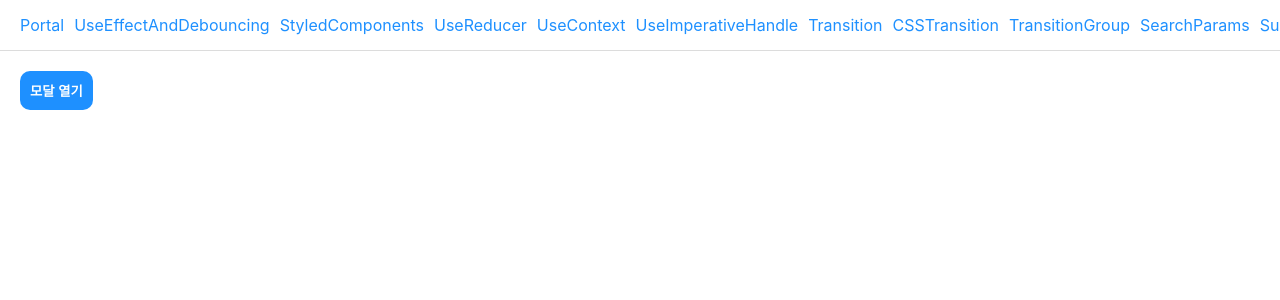
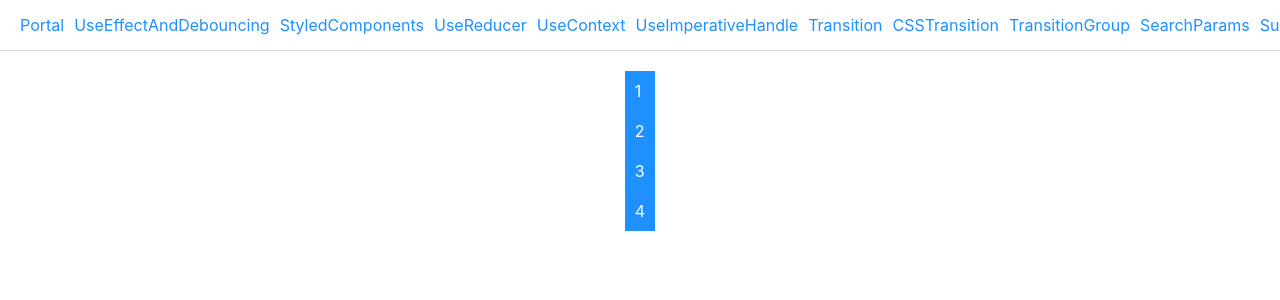
Before and after one commit to socratone/react-advanced, a React (Create React App) app: page /react-children in a window 1280 px wide. Shown: the top 300 px of the page. Built offline with nearby package versions, Linux system fonts and the light colour scheme.

Commit message:
feat: React.Children.map 사용 예제 구현

```diff
--- a/src/App.tsx
+++ b/src/App.tsx
@@ -12,6 +12,7 @@ import CSSTransitionPage from './pages/CSSTransitionPage';
 import TransitionGroupPage from './pages/TransitionGroupPage';
 import SearchParamsPage from './pages/SearchParamsPage';
 import SubcomponentsPage from './pages/SubcomponentsPage';
+import ReactChildrenPage from './pages/ReactChildrenPage';
 
 function App() {
   return (
@@ -32,6 +33,7 @@ function App() {
         <MainNavItem to="/transition-group">TransitionGroup</MainNavItem>
         <MainNavItem to="/search-params">SearchParams</MainNavItem>
         <MainNavItem to="/subcomponents">Subcomponents</MainNavItem>
+        <MainNavItem to="/react-children">ReactChildren</MainNavItem>
       </MainNav>
       <Routes>
         <Route path="/portal" element={<PortalPage />} />
@@ -51,6 +53,7 @@ function App() {
         <Route path="/transition-group" element={<TransitionGroupPage />} />
         <Route path="/search-params" element={<SearchParamsPage />} />
         <Route path="/subcomponents" element={<SubcomponentsPage />} />
+        <Route path="/react-children" element={<ReactChildrenPage />} />
         <Route path="*" element={<PortalPage />} />
       </Routes>
     </div>
--- /dev/null
+++ b/src/pages/ReactChildrenPage/Option.tsx
@@ -0,0 +1,24 @@
+import styled from '@emotion/styled';
+
+type OptionProps = {
+  onClick?: () => void;
+  selected?: boolean;
+  children: string;
+};
+
+const Option = ({ onClick, selected, children }: OptionProps) => {
+  return (
+    <Container onClick={onClick} selected={selected}>
+      {children}
+    </Container>
+  );
+};
+
+const Container = styled.div<{ selected?: boolean }>`
+  padding: 10px;
+  background: ${(props) => (props.selected ? 'darkblue' : 'dodgerblue')};
+  color: white;
+  cursor: pointer;
+`;
+
+export default Option;
--- /dev/null
+++ b/src/pages/ReactChildrenPage/Options.tsx
@@ -0,0 +1,30 @@
+import styled from '@emotion/styled';
+import React, { Children, useState } from 'react';
+
+type OptionsProps = {
+  children: React.ReactElement[];
+};
+
+const Options = ({ children }: OptionsProps) => {
+  const [selectedValue, setSelectedValue] = useState();
+
+  return (
+    <Container>
+      {Children.map(children, (child: React.ReactElement) => {
+        const value = child.props.children;
+        return (
+          <child.type
+            onClick={() => setSelectedValue(value)}
+            selected={selectedValue === value}
+          >
+            {value}
+          </child.type>
+        );
+      })}
+    </Container>
+  );
+};
+
+const Container = styled.div``;
+
+export default Options;
--- /dev/null
+++ b/src/pages/ReactChildrenPage/index.tsx
@@ -0,0 +1,29 @@
+import styled from 'styled-components';
+import Options from './Options';
+import Option from './Option';
+
+/**
+ * React.Children을 이용해서 Option(child)에 prop을 넣지 않아도
+ * Options(parent)에서 prop을 넣을 수 있다.
+ */
+
+const ReactChildrenPage = () => {
+  return (
+    <Container>
+      <Options>
+        <Option>1</Option>
+        <Option>2</Option>
+        <Option>3</Option>
+        <Option>4</Option>
+      </Options>
+    </Container>
+  );
+};
+
+const Container = styled.div`
+  padding: 20px;
+  display: flex;
+  justify-content: center;
+`;
+
+export default ReactChildrenPage;
```
